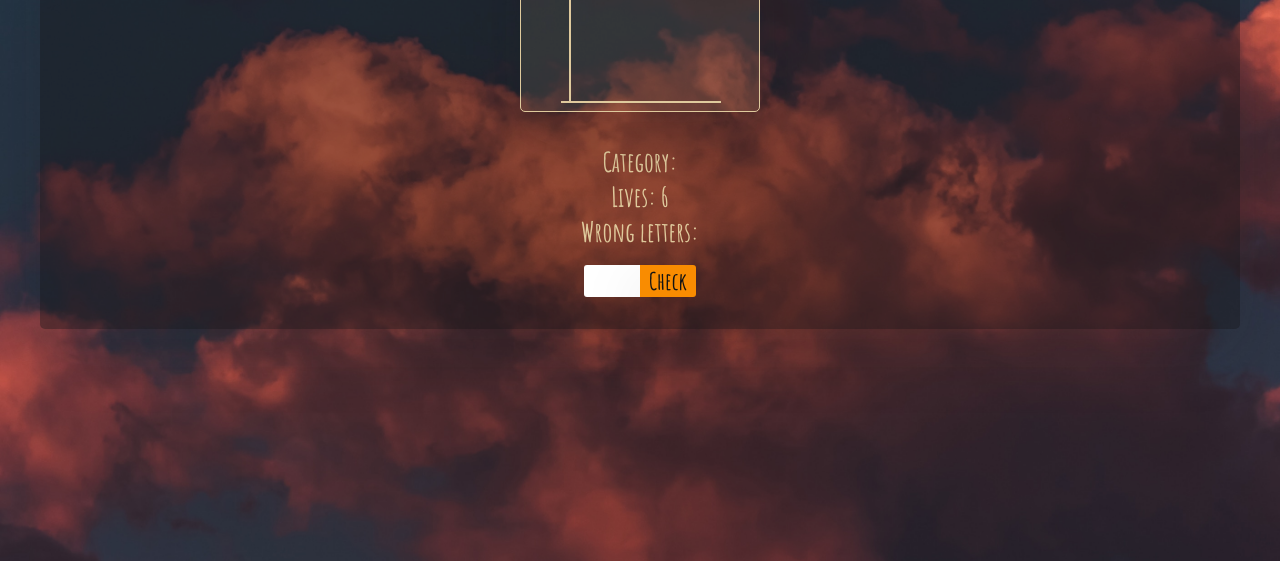
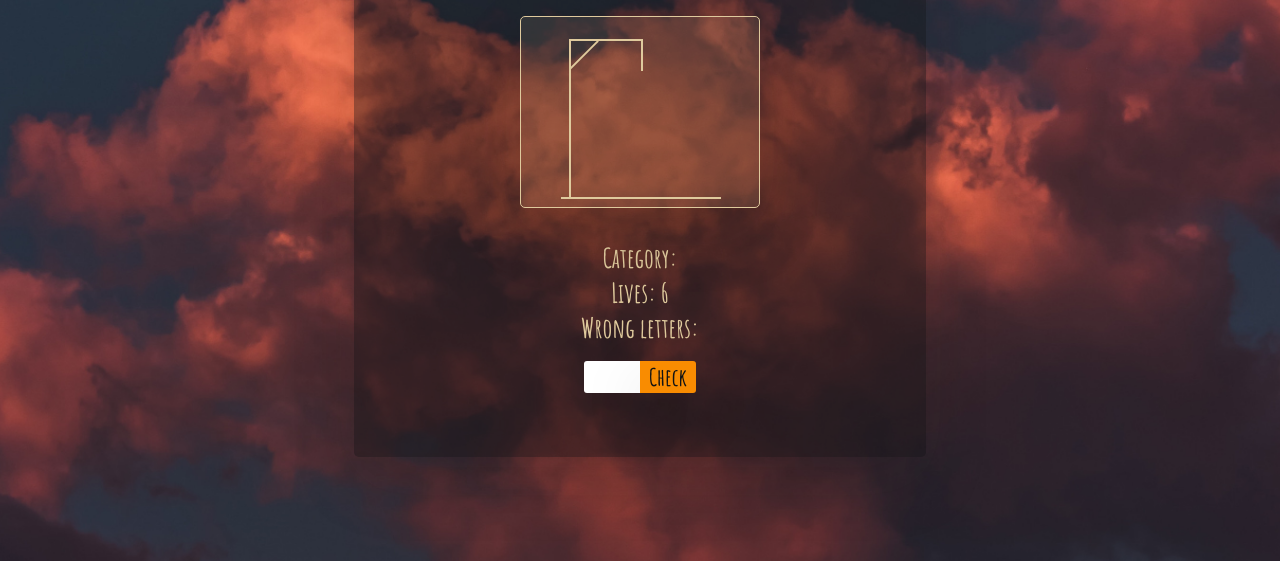
Before and after one commit to dominikmanowski/hangman, a website: page src/index.html in a window 1280 px wide. Shown: the part 239-800 px from the top of the page. Drawn offline with Linux system fonts and the light colour scheme; no server answers.

Commit message:
Tweak layout

```diff
--- a/src/sass/_base.sass
+++ b/src/sass/_base.sass
@@ -17,6 +17,10 @@ $default-opacity-transition: opacity 1s ease-out;
   padding: 0
   box-sizing: inherit
 
+html
+  min-height: 100vh
+
+
 body
   box-sizing: border-box
   font-size: 62.5%;
--- a/src/sass/_components.sass
+++ b/src/sass/_components.sass
@@ -93,7 +93,7 @@
       left: 2.5rem
 
   &__popup
-    width: 80%
+    width: 50%
     padding: 2rem 0
     border-radius: $default-radius
     background-color: $color-primary + 60%
--- a/src/sass/_layout.sass
+++ b/src/sass/_layout.sass
@@ -1,19 +1,30 @@
 body
-  background-image: url("img/background.jpg")
+
+  background-image: url("img/background-vertical.jpg")
   background-repeat: no-repeat
   background-size: cover
+  background-position-x: 50%
+
 
   @media (min-width: 720px)
-    background-position: center
+    min-height: 100vh
+    display: flex
+    flex-direction: column
+    justify-content: center
+    background-image: url("img/background-horizontal.jpg")
 
 .game-board
   text-align: center
-  height: 100%
   margin: 2.5rem
-  padding: 1rem 0
+  padding: 3rem 0
   border-radius: 5px
   background-color: rgba($color-black, 0.4)
   box-shadow: $default-shadow
+
+  @media (min-width: 720px)
+    padding: 3rem 10rem
+    align-self: center
+
 
   &__letters-list
     align-items: center
```
Also changed, not shown: build/img/background-horizontal.jpg (added), build/img/background-vertical.jpg (added), build/img/background.jpg (deleted), build/style.css, minified/style.css, src/data/data.json (deleted), src/img/background-horizontal.jpg (added), src/img/background-vertical.jpg (added), src/img/background.jpg (deleted), src/style.css.
